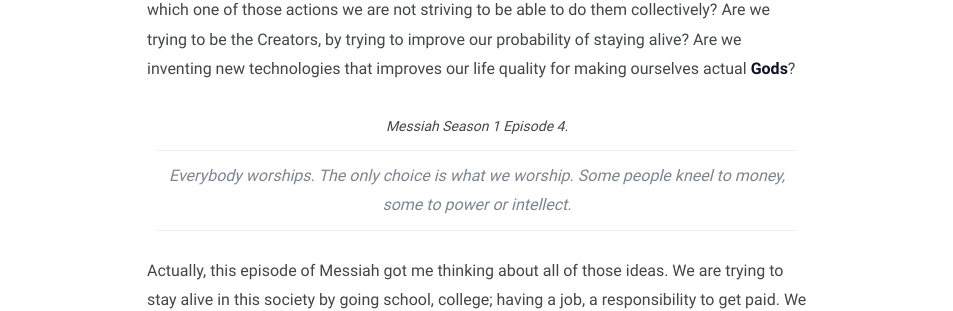
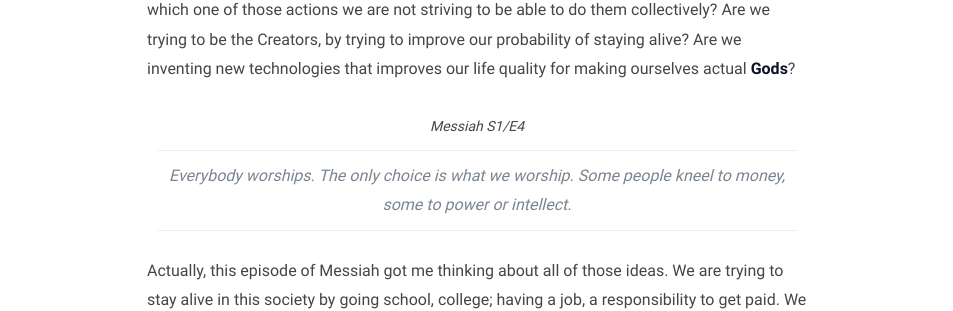
Before and after one commit to dce4/dce4.me, a Jekyll site: the page built from _posts/just-living-or-worshipping/2020-06-04-just-living-or-worshipping?.md, in a window 1280 px wide. Shown: the part 694-1005 px from the top of the page, without its empty margins (163-1116 px from the left). Built offline with Jekyll 4.4.1, drawn with Linux system fonts in a browser that asks for light colours; some web fonts are replaced.

Commit message:
Update 2020-06-04-just-living-or-worshipping?.md

```diff
--- a/_posts/just-living-or-worshipping/2020-06-04-just-living-or-worshipping?.md
+++ b/_posts/just-living-or-worshipping/2020-06-04-just-living-or-worshipping?.md
@@ -13,7 +13,7 @@
 
 <figure>
 <img src="{{page.image}}" alt="">
-<figcaption>Messiah Season 1 Episode 4.</figcaption>
+<figcaption>Messiah S1/E4</figcaption>
 </figure>
 
 
```
